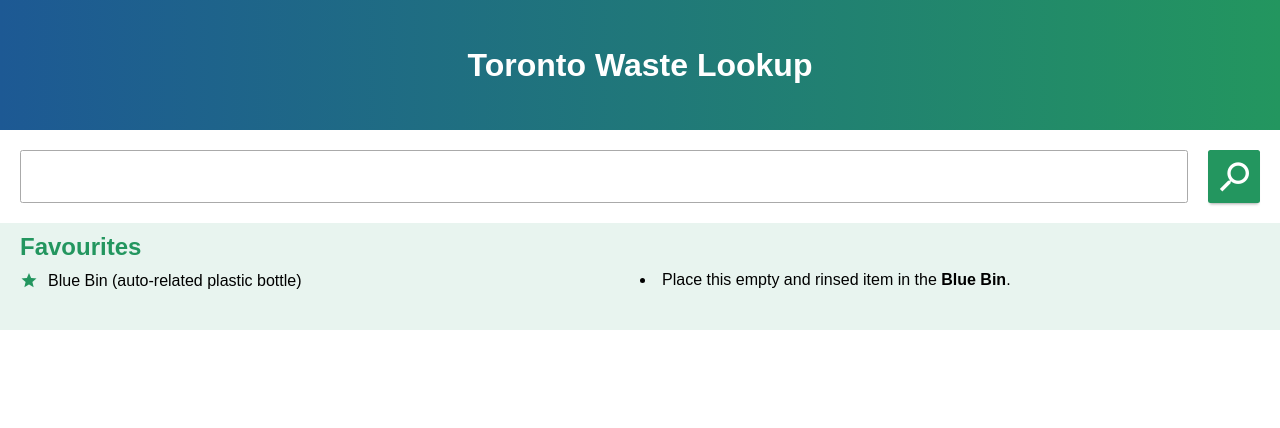
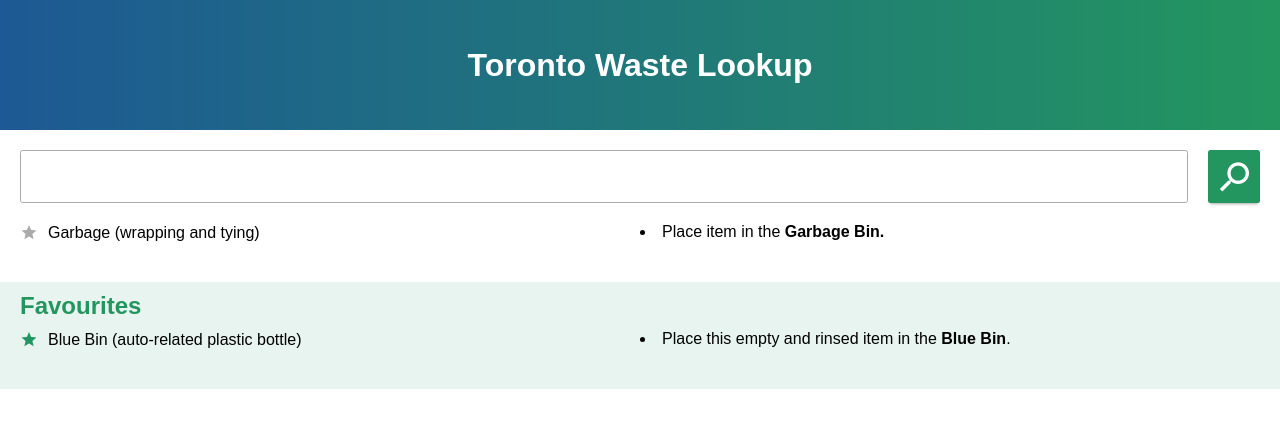
Before and after one commit to rolurq/shopify-frontend-challenge, a React (Create React App) app: page / in a window 1280 px wide. Shown: the top 428 px of the page. Built offline with nearby package versions, Linux system fonts and the light colour scheme.

Commit message:
Add a test search result to check styles

```diff
--- a/src/App.tsx
+++ b/src/App.tsx
@@ -3,6 +3,7 @@ import './App.css';
 
 import Favourites from './components/Favourites';
 import SearchBar from './components/SearchBar';
+import SearchResult from './components/SearchResult';
 
 class App extends React.Component {
   public render() {
@@ -13,6 +14,11 @@ class App extends React.Component {
         </header>
         <section className="App-intro">
           <SearchBar />
+          <SearchResult
+            title="Garbage (wrapping and tying)"
+            body=" &lt;li&gt;Place item in the &lt;strong&gt;Garbage Bin.&lt;/strong&gt;&lt;/li&gt;
+            &lt;/ul&gt;"
+          />
         </section>
         <Favourites />
       </article>
```
